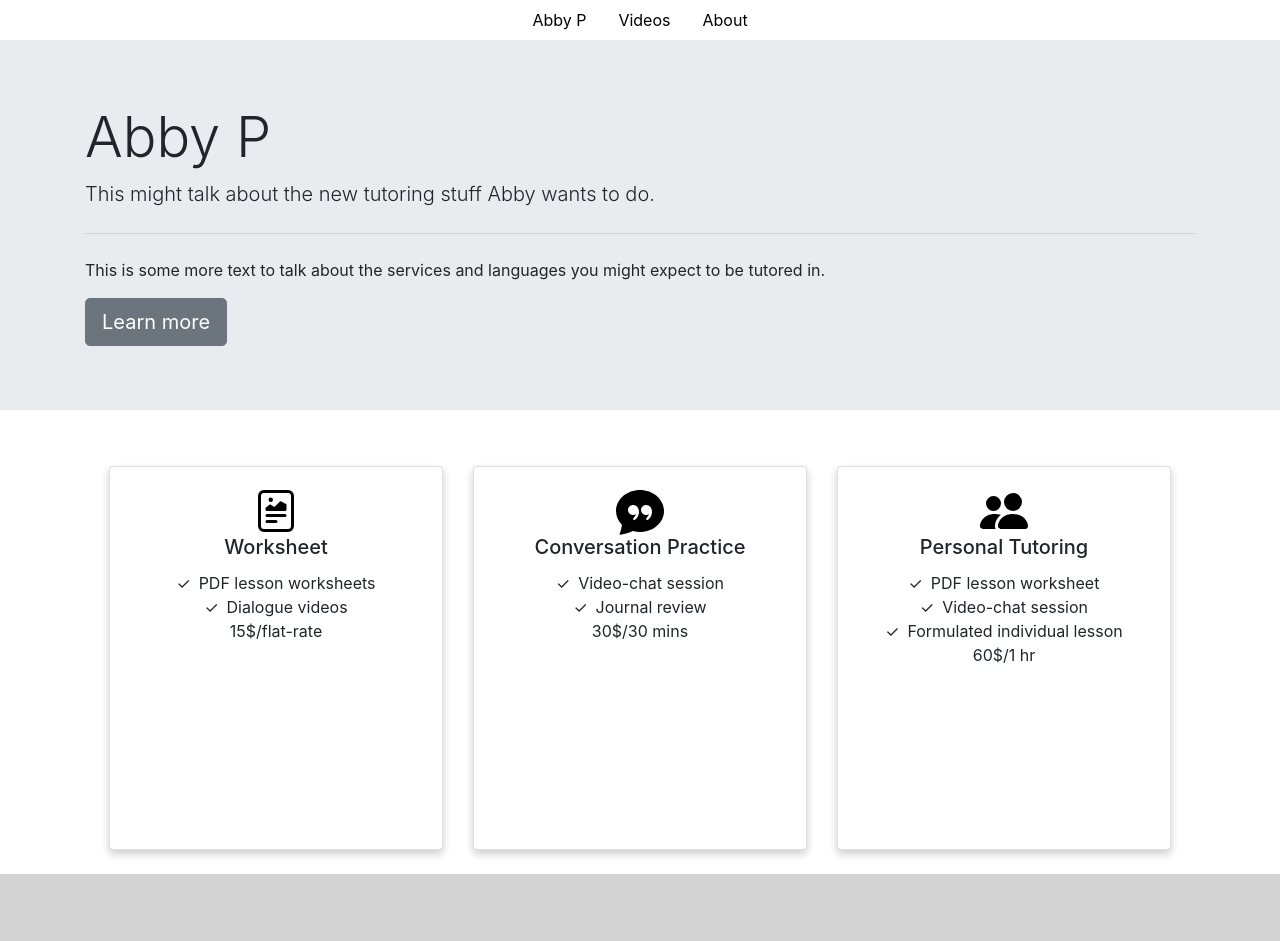
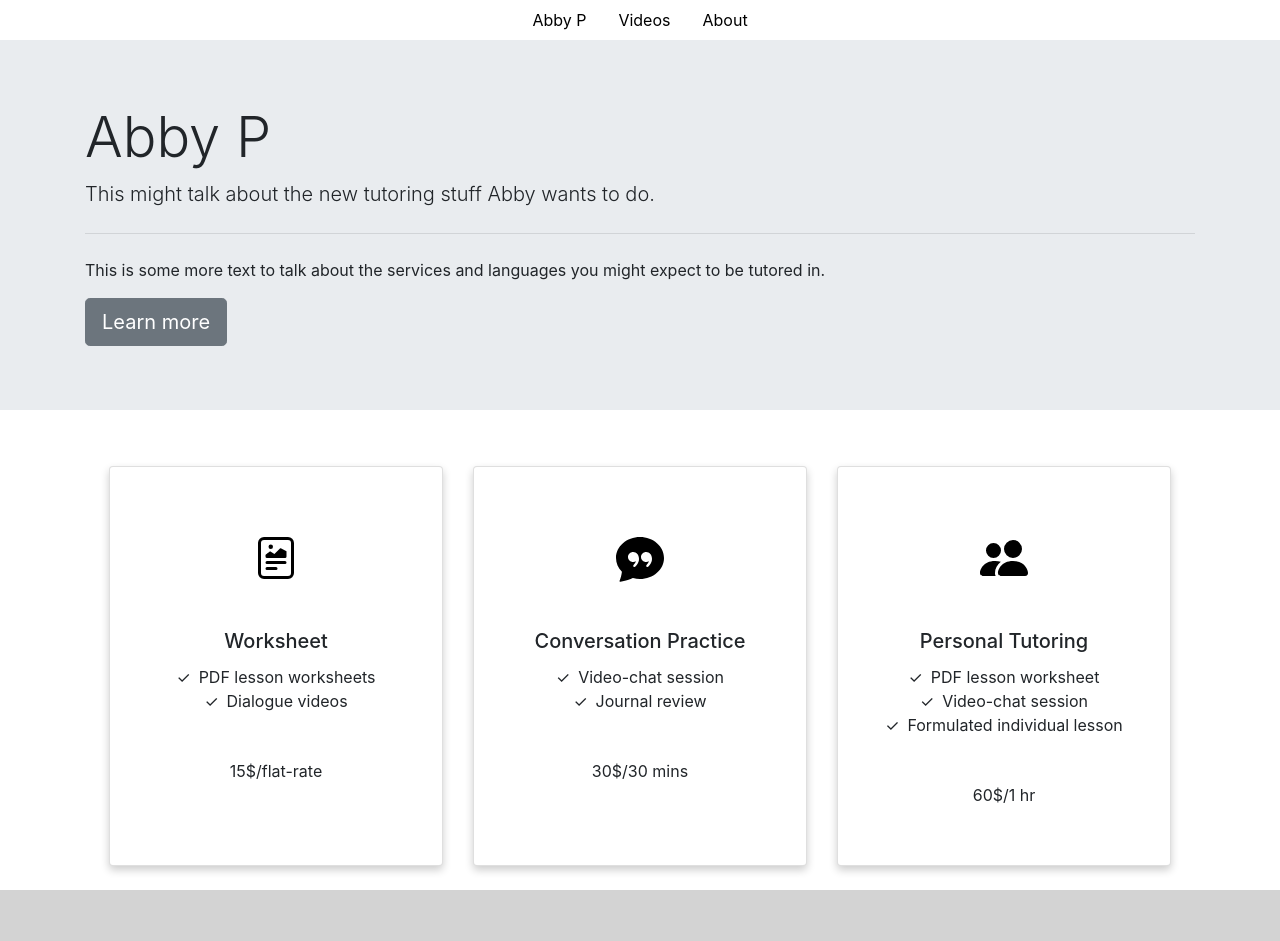
Before and after one commit to ameliaggwp/CustomerWebsite, a React (Create React App) app: page / in a window 1280 px wide. Shown: the top 941 px of the page. Built offline with nearby package versions, Linux system fonts and the light colour scheme.

Commit message:
Fixing Video component

```diff
--- a/public/styles.css
+++ b/public/styles.css
@@ -32,12 +32,7 @@ a:hover {
   /* Add shadows to create the "card" effect */
   box-shadow: 0 4px 8px 0 rgba(0, 0, 0, 0.2);
   transition: 0.3s;
-  height: 384px;
-
-  }
-
-div.container6 p {
-  margin: 0 }
+  height: 50vh;
 }
 
 /* On mouse-over, add a deeper shadow */
@@ -48,10 +43,14 @@ div.container6 p {
 .card-icon {
   width: 3em;
   height: auto;
+  padding-top: 16%;
+  padding-bottom: 16%;
 }
-
 
 .bullet-item::before {
   content: "✓";
   margin-right: 0.5em;
 }
+div .price {
+  padding-top: 16%;
+}
--- a/src/components/PricingCards.js
+++ b/src/components/PricingCards.js
@@ -14,7 +14,7 @@ const Card = ({ icon, price, service, description }) => {
           <h5 className="card-title">
             <div className="pricing-card service-card">{service}</div>
           </h5>
-          <div className="card-text text-center">{description}</div>
+          <div className="card-text">{description}</div>
           <div className="pricing-card price">{price}</div>
         </div>
       </div>
--- a/src/components/Videos.js
+++ b/src/components/Videos.js
@@ -1,8 +1,8 @@
 import React from "react";
 
-const KEY = "AIzaSyCR71-QtUO-4lAiKYLS0YxdecSu-0-T_1I";
+class Videos extends React.Component {
+  state = { selectedVideo: null };
 
-class Videos extends React.Component {
   render() {
     return (
       <iframe
```
